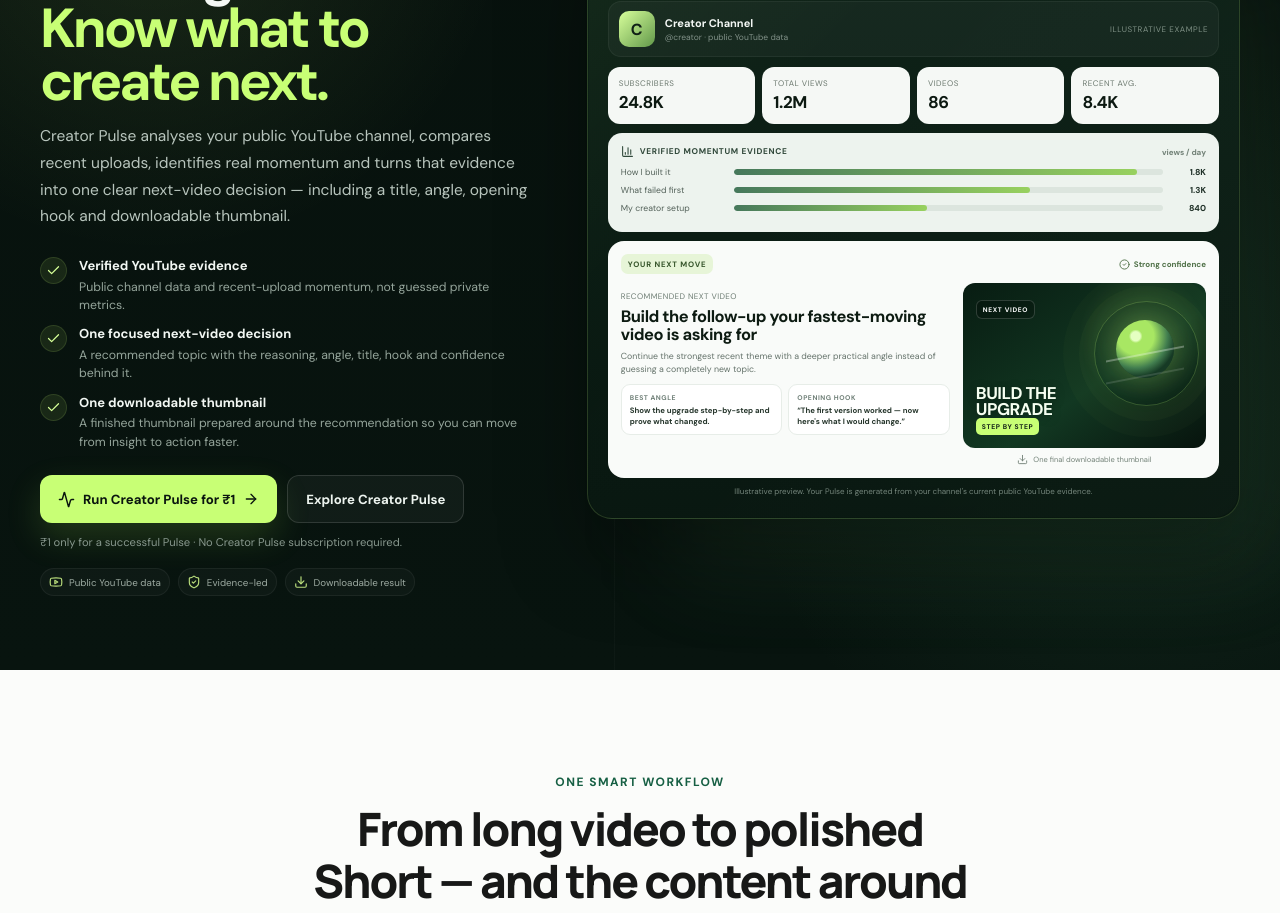
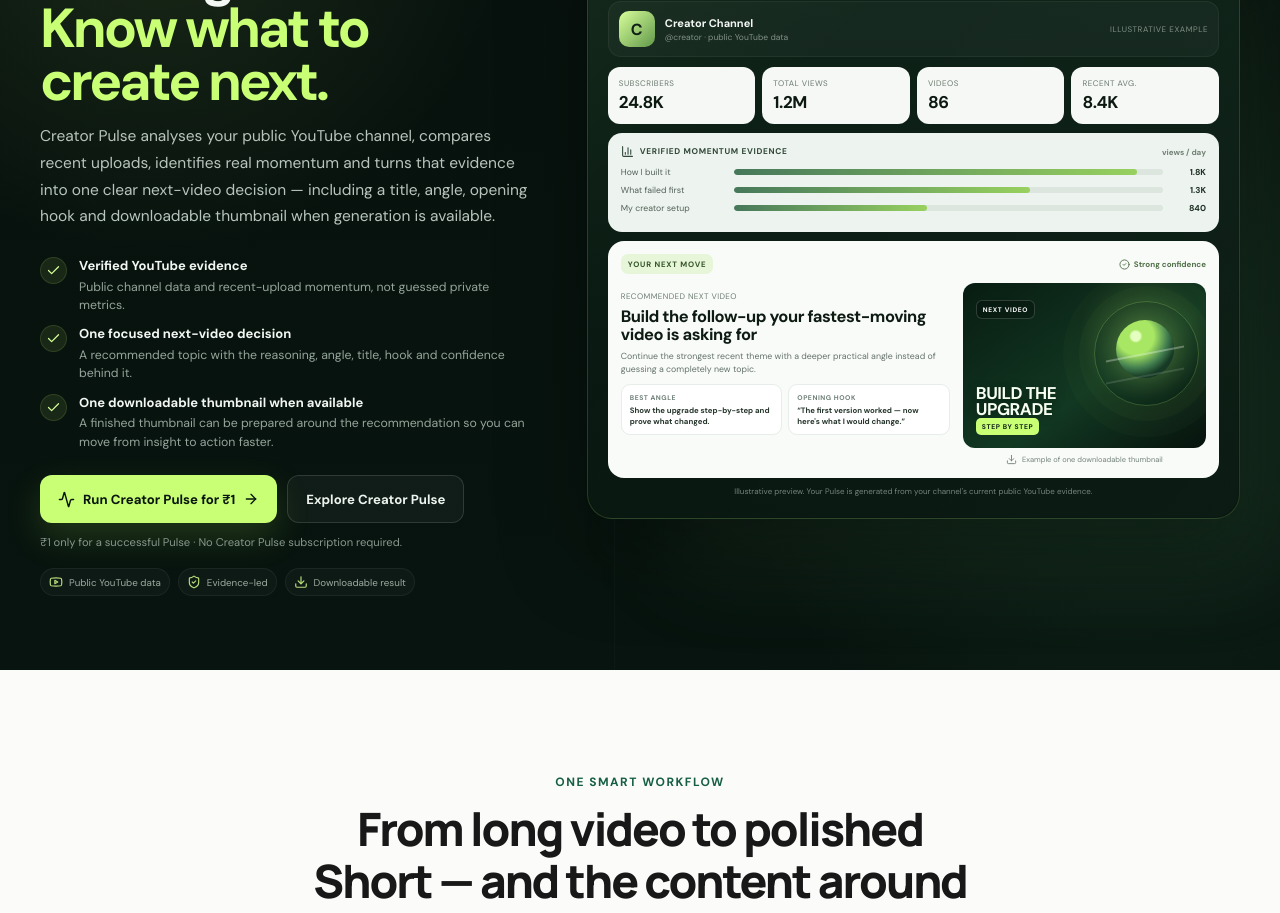
Before and after one commit to faikmulla6-cpu/Clipkaro, a Next.js app in the folder frontend/: page / in a window 1280 px wide. Shown: the part 1560-2473 px from the top of the page. Built offline with nearby package versions, Linux system fonts and the light colour scheme; no server answers.

Commit message:
copy: keep Creator Pulse thumbnail claim failure-safe

```diff
--- a/frontend/components/CreatorPulseSpotlight.tsx
+++ b/frontend/components/CreatorPulseSpotlight.tsx
@@ -21,13 +21,13 @@ export function CreatorPulseSpotlight() {
           <div className={styles.eyebrow}><Activity size={15}/> Creator Pulse · ₹1 channel intelligence</div>
           <h2 id="creator-pulse-title">Know what&apos;s working. <span>Know what to create next.</span></h2>
           <p className={styles.lead}>
-            Creator Pulse analyses your public YouTube channel, compares recent uploads, identifies real momentum and turns that evidence into one clear next-video decision — including a title, angle, opening hook and downloadable thumbnail.
+            Creator Pulse analyses your public YouTube channel, compares recent uploads, identifies real momentum and turns that evidence into one clear next-video decision — including a title, angle, opening hook and downloadable thumbnail when generation is available.
           </p>
 
           <div className={styles.proofList} aria-label="Creator Pulse benefits">
             <div><Check size={16}/><span><b>Verified YouTube evidence</b>Public channel data and recent-upload momentum, not guessed private metrics.</span></div>
             <div><Check size={16}/><span><b>One focused next-video decision</b>A recommended topic with the reasoning, angle, title, hook and confidence behind it.</span></div>
-            <div><Check size={16}/><span><b>One downloadable thumbnail</b>A finished thumbnail prepared around the recommendation so you can move from insight to action faster.</span></div>
+            <div><Check size={16}/><span><b>One downloadable thumbnail when available</b>A finished thumbnail can be prepared around the recommendation so you can move from insight to action faster.</span></div>
           </div>
 
           <div className={styles.actions}>
@@ -108,7 +108,7 @@ export function CreatorPulseSpotlight() {
                     <strong>BUILD THE<br/>UPGRADE</strong>
                     <span className={styles.thumbAccent}>STEP BY STEP</span>
                   </div>
-                  <span className={styles.thumbFoot}><Download size={11}/> One final downloadable thumbnail</span>
+                  <span className={styles.thumbFoot}><Download size={11}/> Example of one downloadable thumbnail</span>
                 </div>
               </div>
             </div>
```
